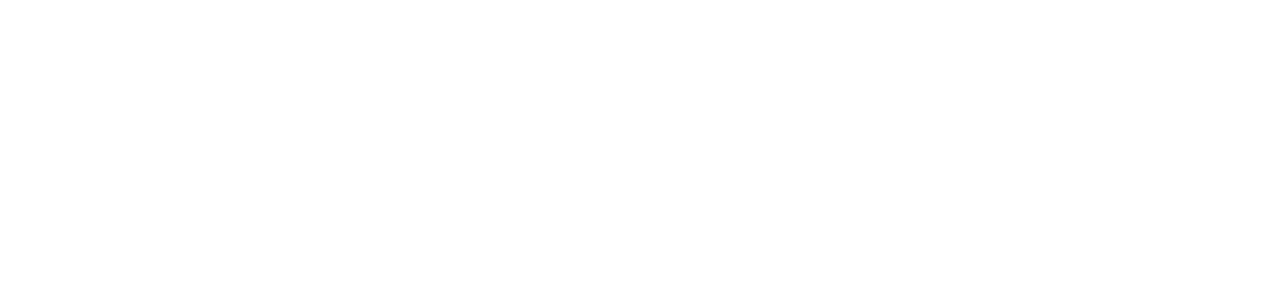
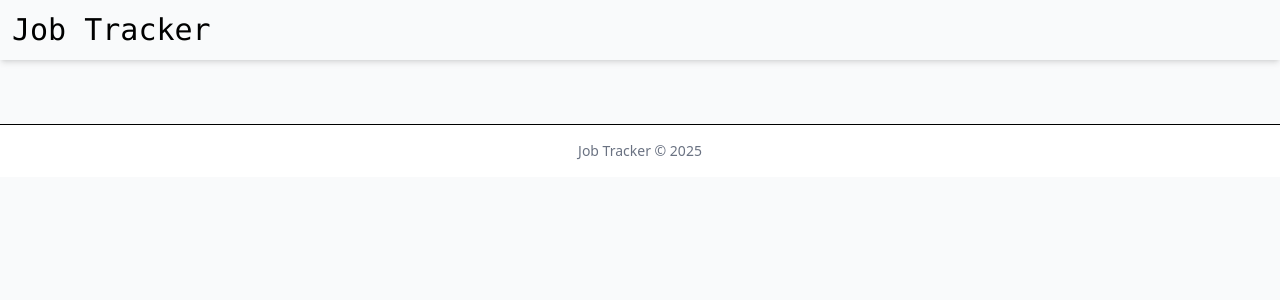
Before and after one commit to mahmodlte/job-tracker, a React (Vite) app: page / in a window 1280 px wide. Shown: the top 300 px of the page. Built offline with nearby package versions, Linux system fonts and the light colour scheme.

Commit message:
Implemented Layout component with Header and Footer

```diff
--- a/src/App.jsx
+++ b/src/App.jsx
@@ -1,5 +1,7 @@
+import Layout from "./componets/Layout";
+
 function App() {
-  return <></>;
+  return <Layout></Layout>;
 }
 
 export default App;
--- /dev/null
+++ b/src/componets/Layout.jsx
@@ -0,0 +1,22 @@
+const Layout = ({ children }) => {
+  return (
+    <div className="min-h-screen bg-gray-50">
+      <header className=" font-mono text-3xl p-3 shadow-md">
+        <h1>Job Tracker</h1>
+      </header>
+      <main className="max-w-7xl mx-auto px-4 sm:px-6 lg:px-8 py-8">
+        {children}
+      </main>
+
+      <footer className="bg-white border-t mt-auto">
+        <div className="max-w-7xl mx-auto px-4 sm:px-6 lg:px-8 py-4">
+          <p className="text-center text-gray-500 text-sm">
+            Job Tracker © 2025
+          </p>
+        </div>
+      </footer>
+    </div>
+  );
+};
+
+export default Layout;
```
